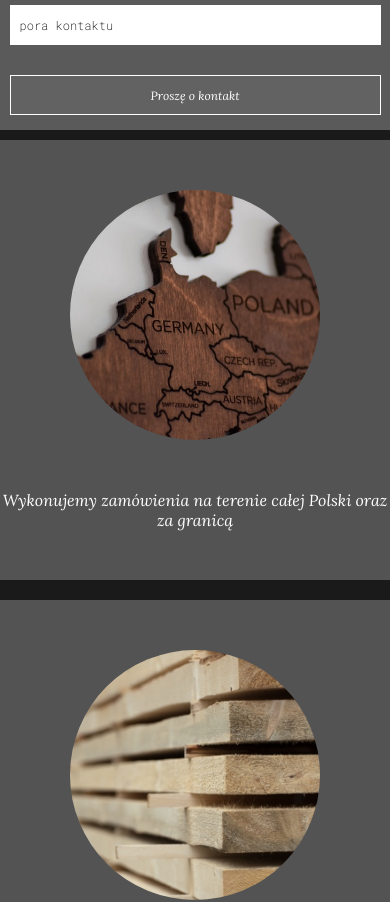
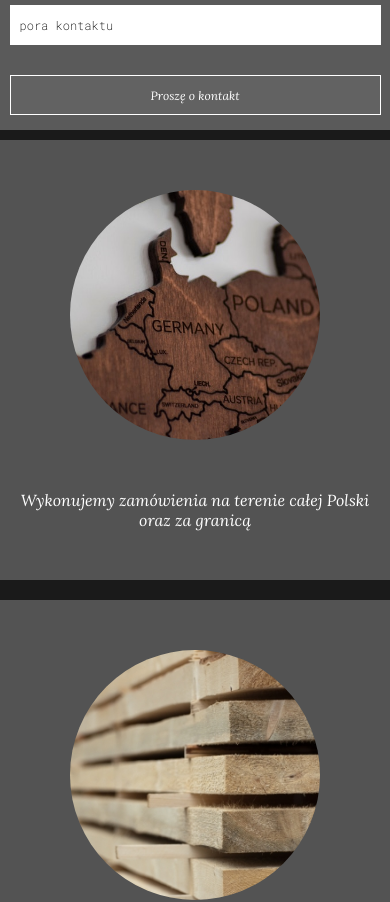
Before and after one commit to MarekBartczak/Drzazgadomy, a React (Create React App) app: page / in a window 390 px wide. Shown: the part 800-1702 px from the top of the page. Built offline with nearby package versions, Linux system fonts and the light colour scheme.

Commit message:
fixed margin

```diff
--- a/src/components/ShortAboutSection/shortAboutSection.module.css
+++ b/src/components/ShortAboutSection/shortAboutSection.module.css
@@ -97,15 +97,15 @@
 @media (max-width: 1000px) {
   .about {
     flex-direction: column;
-    width: 100vw;
-    margin-left: 0;
-    margin-right: 0;
+    width: 90vw;
+    margin-left: 5vw;
+    margin-right: 5vw;
   }
 
   .whereText,
   .whatWeUseText,
   .qualityText {
-    width: 100vw;
+    width: 90vw;
   }
   .where,
   .whatWeUse,
```
